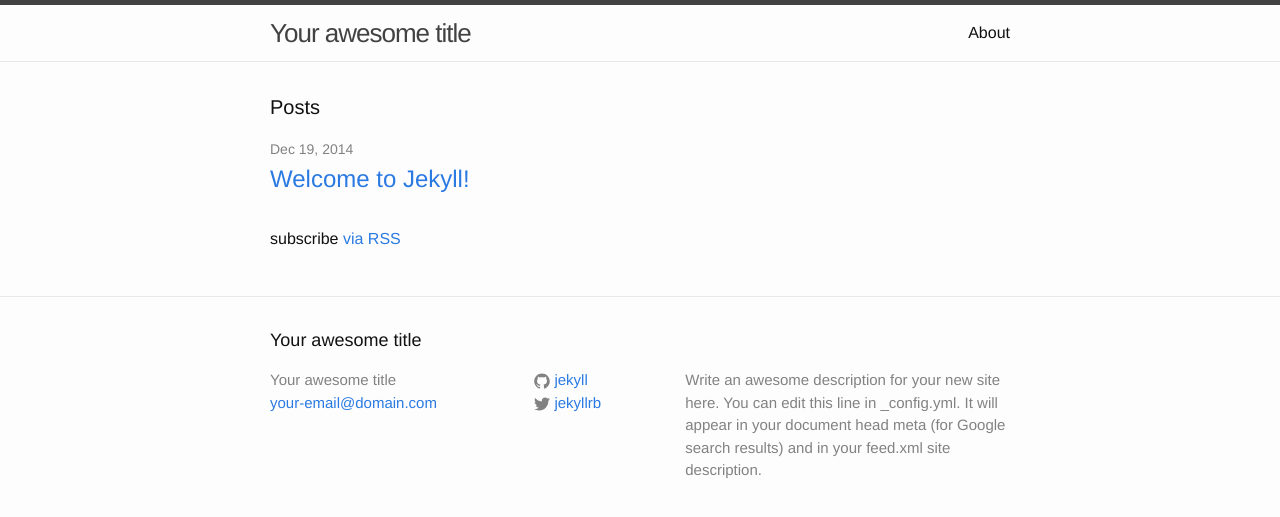
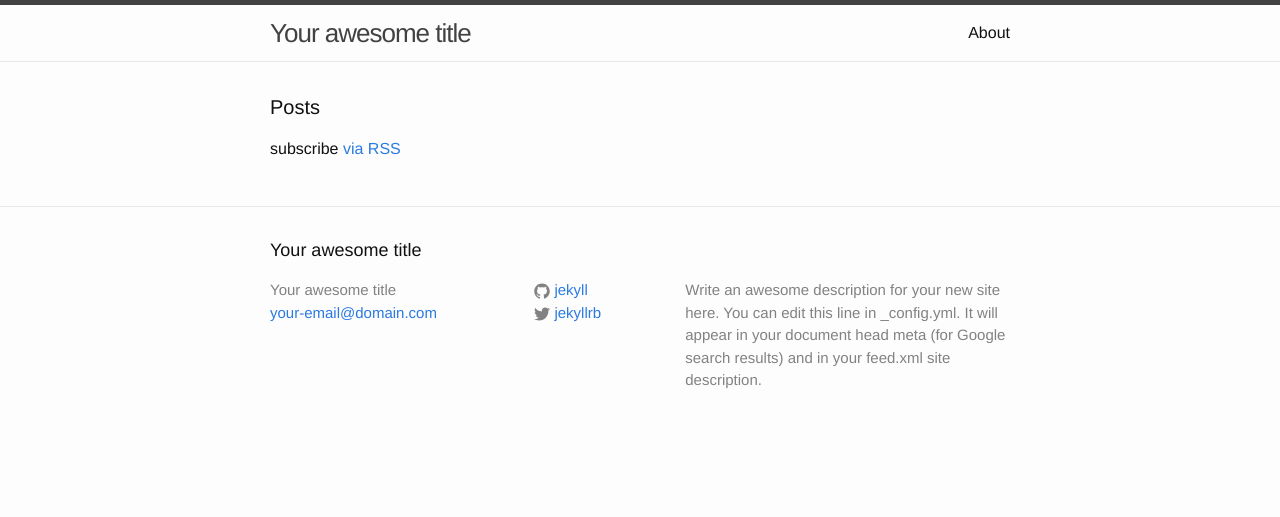
Before and after one commit to inouetakuya/hello-jekyll, a Jekyll site: the page built from index.html, in a window 1280 px wide. Shown: the top 517 px of the page. Built offline with Jekyll 4.4.1, drawn with Linux system fonts in a browser that asks for light colours.

Commit message:
renamed: _posts/2014-12-19-welcome-to-jekyll.markdown -> _posts/welcome-to-jekyll.markdown

```diff
--- a/_posts/2014-12-19-welcome-to-jekyll.markdown
+++ b/_posts/welcome-to-jekyll.markdown
@@ -1,7 +1,6 @@
 ---
 layout: post
 title:  "Welcome to Jekyll!"
-date:   2014-12-19 14:34:08
 categories: blog
 ---
 
```
